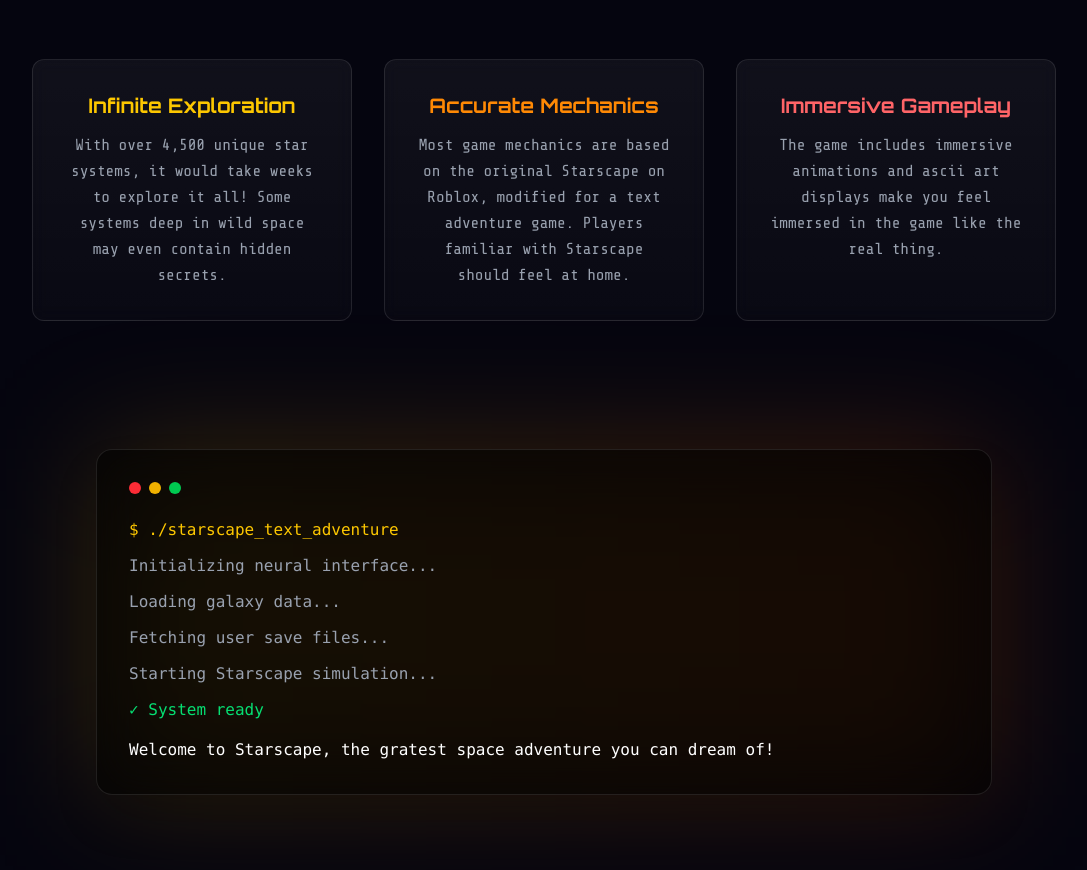
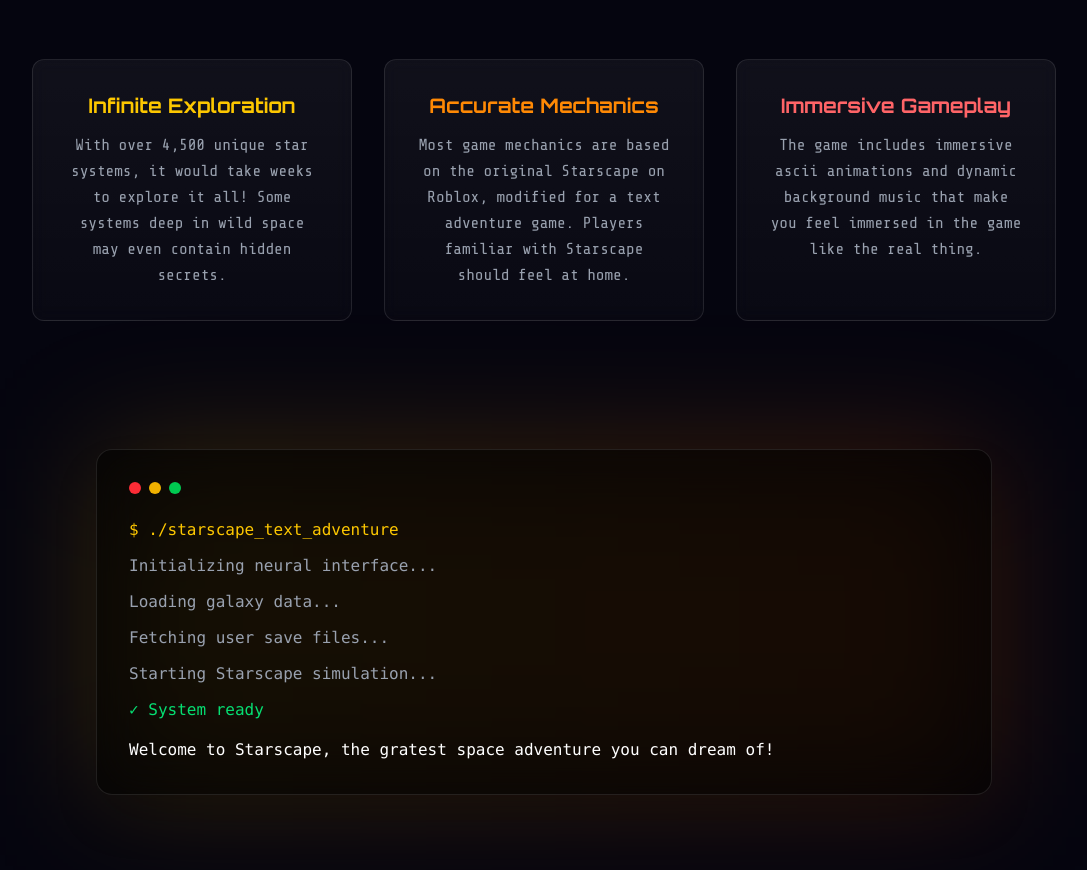
Before and after one commit to Zytronium/starscape_text_adventure_web, a Next.js app: page / in a window 1280 px wide. Shown: the part 900-1770 px from the top of the page, without its empty margins (96-1183 px from the left). Built offline with nearby package versions, Linux system fonts and the light colour scheme; no server answers.

Commit message:
Update description about game immersion

```diff
--- a/src/components/StarscapeLanding.jsx
+++ b/src/components/StarscapeLanding.jsx
@@ -348,7 +348,7 @@ export default function StarscapeLanding() {
               <div className="group p-8 rounded-xl bg-gradient-to-b from-white/5 to-white/[0.02] backdrop-blur-sm border border-white/10 hover:border-red-500/50 transition-all duration-300 hover:shadow-[0_0_30px_rgba(239,68,68,0.2)]">
                 <h3 className="text-xl font-bold mb-3 text-red-400">Immersive Gameplay</h3>
                 <p className="text-gray-400 leading-relaxed">
-                  The game includes immersive animations and ascii art displays make you feel immersed in the game like the real thing.
+                  The game includes immersive ascii animations and dynamic background music that make you feel immersed in the game like the real thing.
                 </p>
               </div>
             </div>
```
